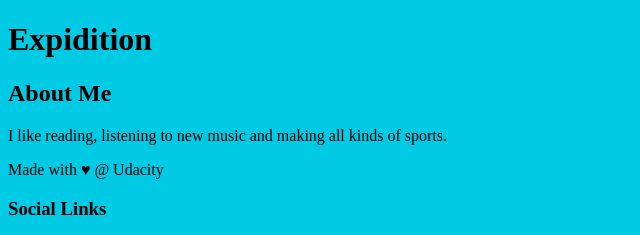
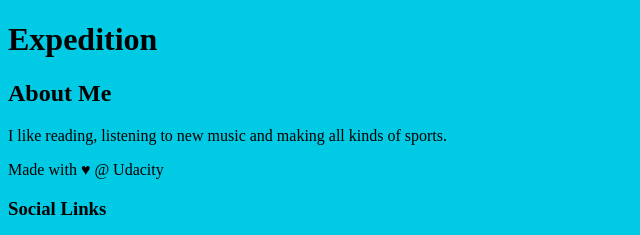
Before and after one commit to Lisa-He/new-git-project, a plain HTML site: page index.html in a window 1280 px wide. Shown: the top 235 px of the page, 0-640 px from the left. Drawn offline with Linux system fonts and the light colour scheme.

Commit message:
change heading

```diff
--- a/index.html
+++ b/index.html
@@ -9,7 +9,7 @@
   </head>
   <body>
     <header>
-      <h1>Expidition</h1>
+      <h1>Expedition</h1>
     </header>
     <div class="container">
       <main>
```
